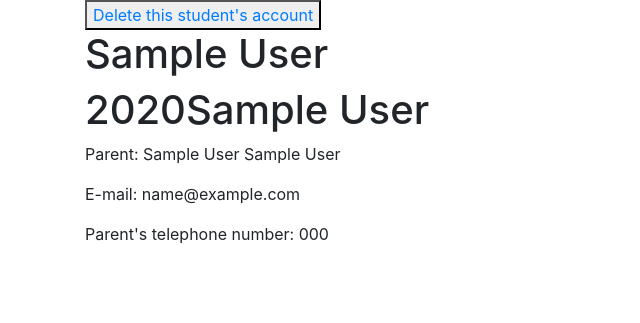
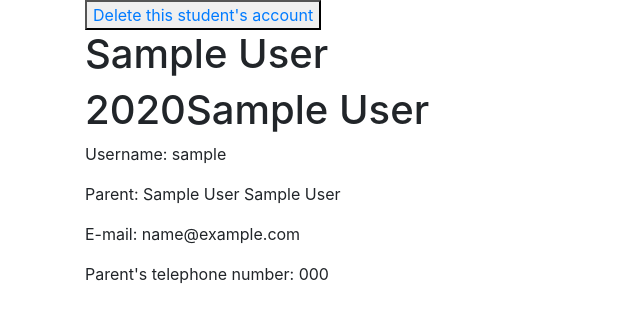
Before and after one commit to irinakulinich3712/english_for_kids, a Django app: page /students/1/ in a window 1280 px wide. Shown: the top 323 px of the page, without its empty margins (0-640 px from the left). Run offline with Django 3.2, Linux system fonts and the light colour scheme; tables that the repository leaves empty hold one stand-in row (values such as "Sample post"); some libraries are stand-ins or nearby versions.

Commit message:
Add username field in student's account

```diff
--- a/english_courses/main/templates/main/student_account.html
+++ b/english_courses/main/templates/main/student_account.html
@@ -8,6 +8,7 @@
     {% if student %}
     <h1>{{student.first_name}} {{student.last_name}}</h1>
     <h1>{{student.student_group}}</h1>
+    <p>Username: {{student.username}}</p>
     <p>Parent: {{student.parent_f_name}}
         {% if student.parent_patronimic %} {{student.parent_patronimic}} {% endif %}
         {{student.parent_l_name}}</p>
```
